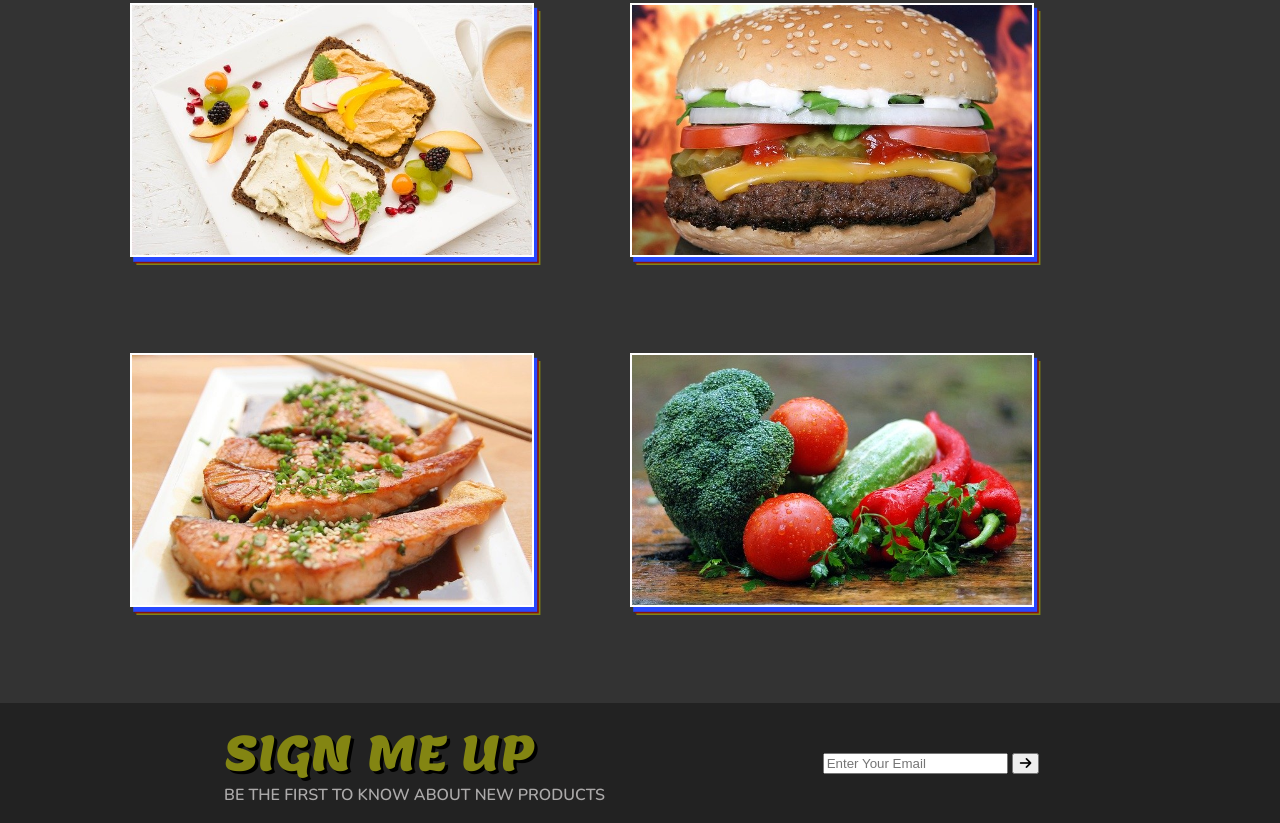
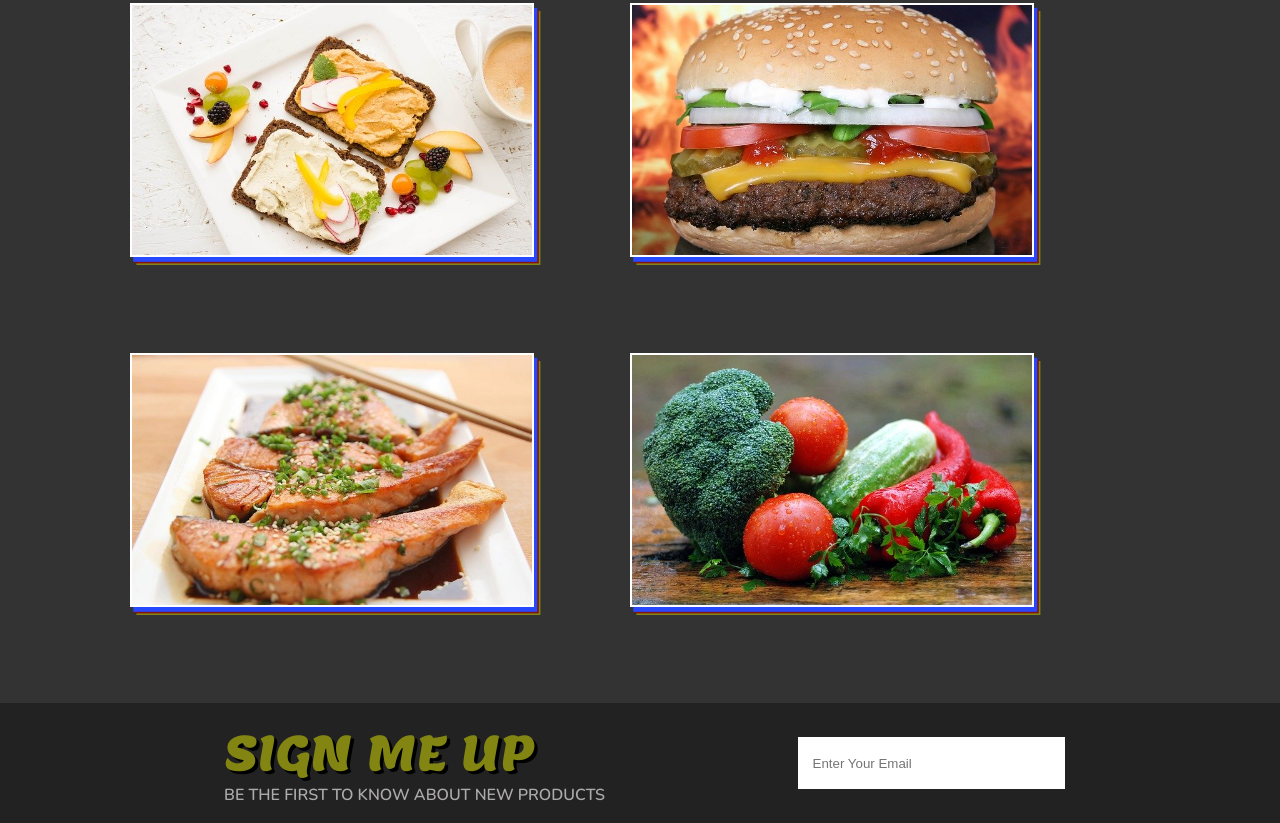
Before and after one commit to Ameer2000Mzori/Foods-Website, a website: page src/index.html in a window 1280 px wide. Shown: the part 3137-3960 px from the top of the page. Drawn offline with nearby package versions, Linux system fonts and the light colour scheme.

Commit message:
added styling to .contact-Right-Text-Input

```diff
--- a/src/style.scss
+++ b/src/style.scss
@@ -721,17 +721,26 @@ body {
       }
     }
 
-    .contact-Right {
+    .contact-Right,
+    .contact-Right-Input-Wrap {
       display: flex;
       flex-direction: column;
       text-align: center;
       align-items: center;
       justify-content: center;
       position: relative;
-      padding: 0;
-      margin: 0;
       width: 250px;
       height: 50px;
+
+      .contact-Right-Text-Input {
+        position: absolute;
+        width: 100%;
+        height: 100%;
+        padding-left: 15px;
+        margin: 0;
+        outline: none;
+        border: none;
+      }
     }
   }
 }
```
Also changed, not shown: src/style.css, 1 other file.
